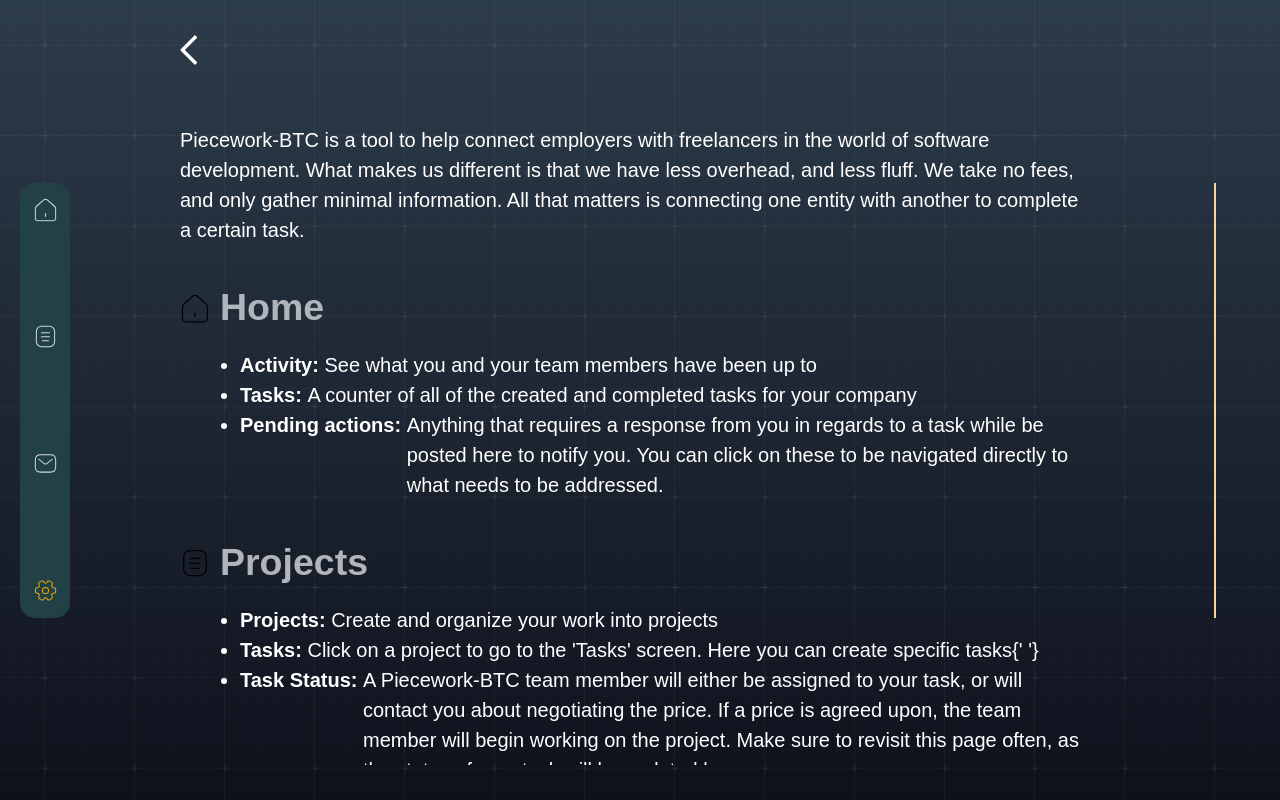
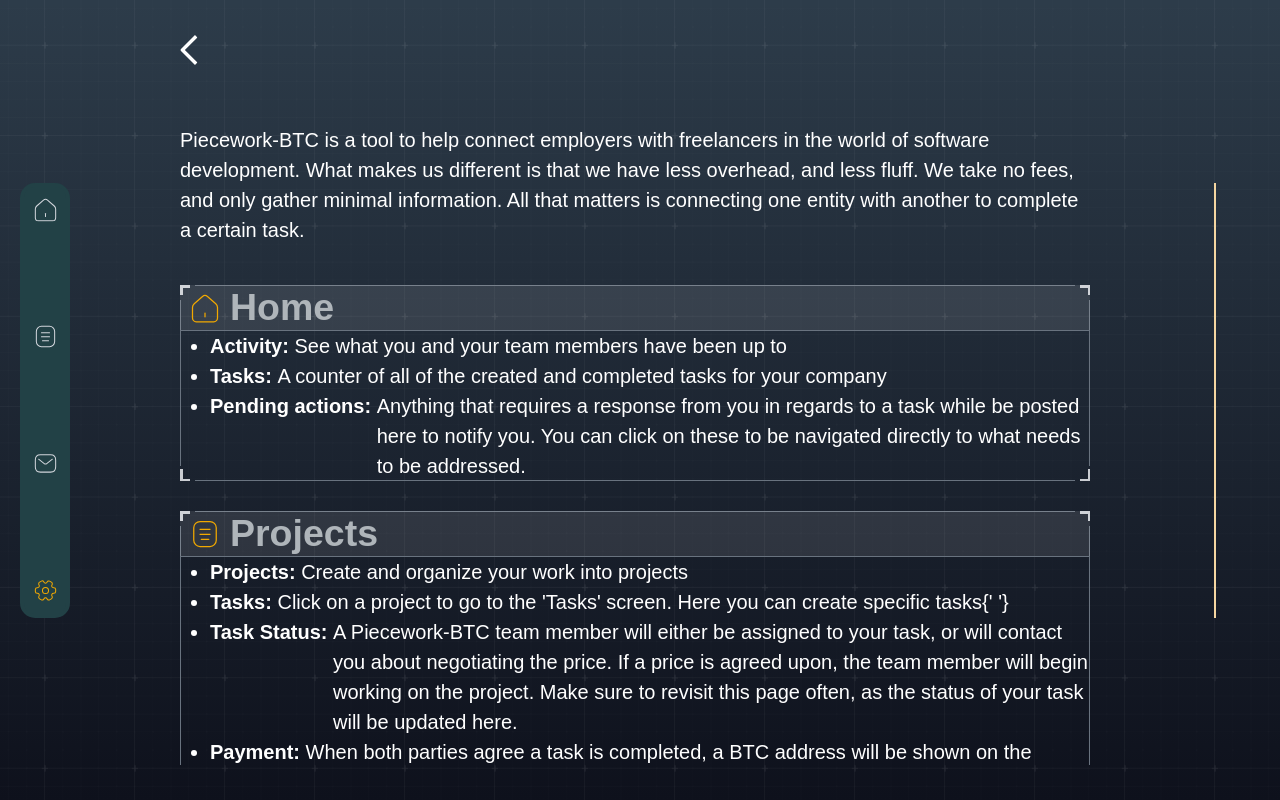
Before and after one commit to MaxwellDG/piecework-btc, a Next.js app: page /dashboard/settings/howitworks in a window 1280 px wide. Built offline with nearby package versions, Linux system fonts and the light colour scheme.

Commit message:
How it works redid UI

```diff
--- a/app/(components)/containers/cards/arrow-corners/index.tsx
+++ b/app/(components)/containers/cards/arrow-corners/index.tsx
@@ -1,14 +1,18 @@
 import './styles.scss';
+
+export interface ArrowCornersCardProps {
+    children: React.ReactNode;
+    className?: string;
+    canOverflow?: boolean;
+    header?: React.ReactNode;
+}
 
 export default function ArrowCornersCard({
     children,
     className,
     canOverflow = false,
-}: {
-    children: React.ReactNode;
-    className?: string;
-    canOverflow?: boolean;
-}) {
+    header,
+}: ArrowCornersCardProps) {
     return (
         <div
             className={`relative flex flex-1 ${
@@ -26,6 +30,11 @@
                     canOverflow ? 'overflow-y-auto' : ''
                 } z-10`}
             >
+                {header ? (
+                    <div className="w-full bg-[rgba(255,255,255,0.1)] flex px-2 border-b border-lightGray">
+                        {header}
+                    </div>
+                ) : null}
                 {children}
             </div>
         </div>
--- a/app/dashboard/settings/howitworks/page.tsx
+++ b/app/dashboard/settings/howitworks/page.tsx
@@ -5,6 +5,7 @@
 import Messages from '../../../../public/svgs/messages';
 import Projects from '../../../../public/svgs/projects';
 import Settings from '../../../../public/svgs/settings';
+import ArrowCornersCard from '../../../(components)/containers/cards/arrow-corners';
 
 export default function Page() {
     return (
@@ -19,20 +20,26 @@
                     minimal information. All that matters is connecting one
                     entity with another to complete a certain task.`}
                 </p>
-                <div className="flex items-center mb-4">
-                    {Home('black', 30)}
+                <ArrowCornersCard
+                    header={
+                        <div className="flex items-center">
+                            {Home('#F2A900', 30)}
                             <h2 className="font-bold ml-2 text-3xl">Home</h2>
                         </div>
+                    }
+                    className="mb-6"
+                    canOverflow={false}
+                >
                     <ul
-                    className="lg:ml-12 mb-8"
+                        className="lg:ml-6"
                         style={{ listStyle: 'outside', listStyleType: 'disc' }}
                     >
                         <li>
                             <span className="flex">
                                 <p className="font-semibold">Activity:&nbsp;</p>
                                 <p>
-                                See what you and your team members have been up
-                                to
+                                    See what you and your team members have been
+                                    up to
                                 </p>
                             </span>
                         </li>
@@ -40,8 +47,8 @@
                             <span className="flex">
                                 <p className="font-semibold">Tasks:&nbsp;</p>
                                 <p>
-                                A counter of all of the created and completed
-                                tasks for your company
+                                    A counter of all of the created and
+                                    completed tasks for your company
                                 </p>
                             </span>
                         </li>
@@ -59,18 +66,29 @@
                             </span>
                         </li>
                     </ul>
-                <div className="flex items-center mb-4">
-                    {Projects('black', 30)}
-                    <h2 className="font-bold ml-2 text-3xl">Projects</h2>
+                </ArrowCornersCard>
+                <ArrowCornersCard
+                    header={
+                        <div className="flex items-center">
+                            {Projects('#F2A900', 30)}
+                            <h2 className="font-bold ml-2 text-3xl">
+                                Projects
+                            </h2>
                         </div>
+                    }
+                    canOverflow={false}
+                    className="mb-6"
+                >
                     <ul
-                    className="lg:ml-12 mb-8"
+                        className="lg:ml-6 p-0"
                         style={{ listStyle: 'outside', listStyleType: 'disc' }}
                     >
                         <li>
                             <span className="flex">
                                 <p className="font-semibold">Projects:&nbsp;</p>
-                            <p>Create and organize your work into projects</p>
+                                <p>
+                                    Create and organize your work into projects
+                                </p>
                             </span>
                         </li>
                         <li>
@@ -111,23 +129,41 @@
                             </span>
                         </li>
                     </ul>
-                <div className="flex items-center mb-4">
-                    {Messages('black', 30)}
-                    <h2 className="font-bold ml-2 text-3xl">Messages</h2>
+                </ArrowCornersCard>
+                <ArrowCornersCard
+                    header={
+                        <div className="flex items-center">
+                            {Messages('#F2A900', 30)}
+                            <h2 className="font-bold ml-2 text-3xl">
+                                Messages
+                            </h2>
                         </div>
-                <p>
+                    }
+                    canOverflow={false}
+                    className="mb-6"
+                >
+                    <p className="lg:ml-6">
                         {`Communicate directly with the Piecework-BTC team about
                     anything you'd like.`}
                     </p>
-                <p className="mb-8">
+                    <p className="lg:ml-6">
                         Responses will be sent in less than 24 hours.
                     </p>
-                <div className="flex items-center mb-4">
-                    {Settings('black', 30)}
-                    <h2 className="font-bold ml-2 text-3xl">Settings</h2>
+                </ArrowCornersCard>
+                <ArrowCornersCard
+                    header={
+                        <div className="flex items-center">
+                            {Settings('#F2A900', 30)}
+                            <h2 className="font-bold ml-2 text-3xl">
+                                Settings
+                            </h2>
                         </div>
+                    }
+                    canOverflow={false}
+                    className="mb-1"
+                >
                     <ul
-                    className="lg:ml-12 mb-8"
+                        className="lg:ml-6"
                         style={{ listStyle: 'outside', listStyleType: 'disc' }}
                     >
                         <li>
@@ -155,6 +191,7 @@
                             </span>
                         </li>
                     </ul>
+                </ArrowCornersCard>
             </MainContent>
         </HeroScreenContainer>
     );
```
Lines whose indentation alone changed are shown as unchanged.
